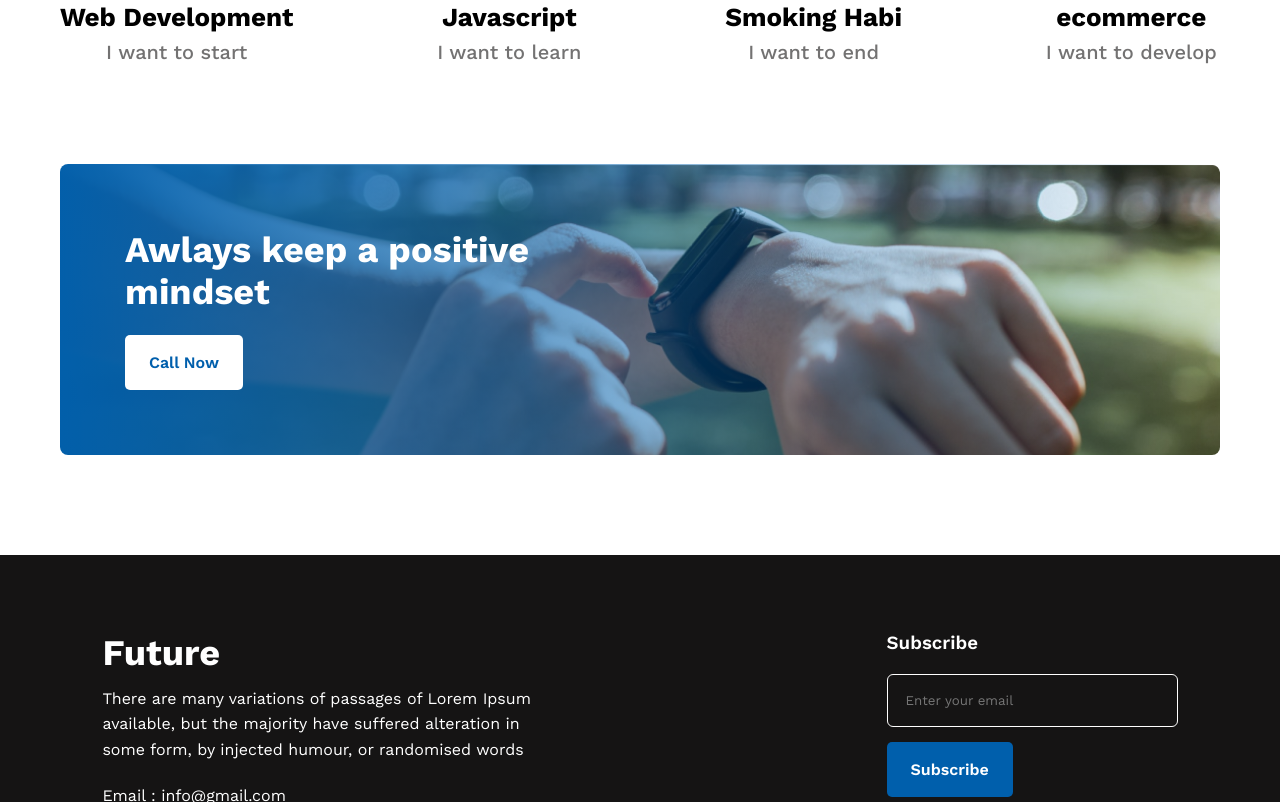
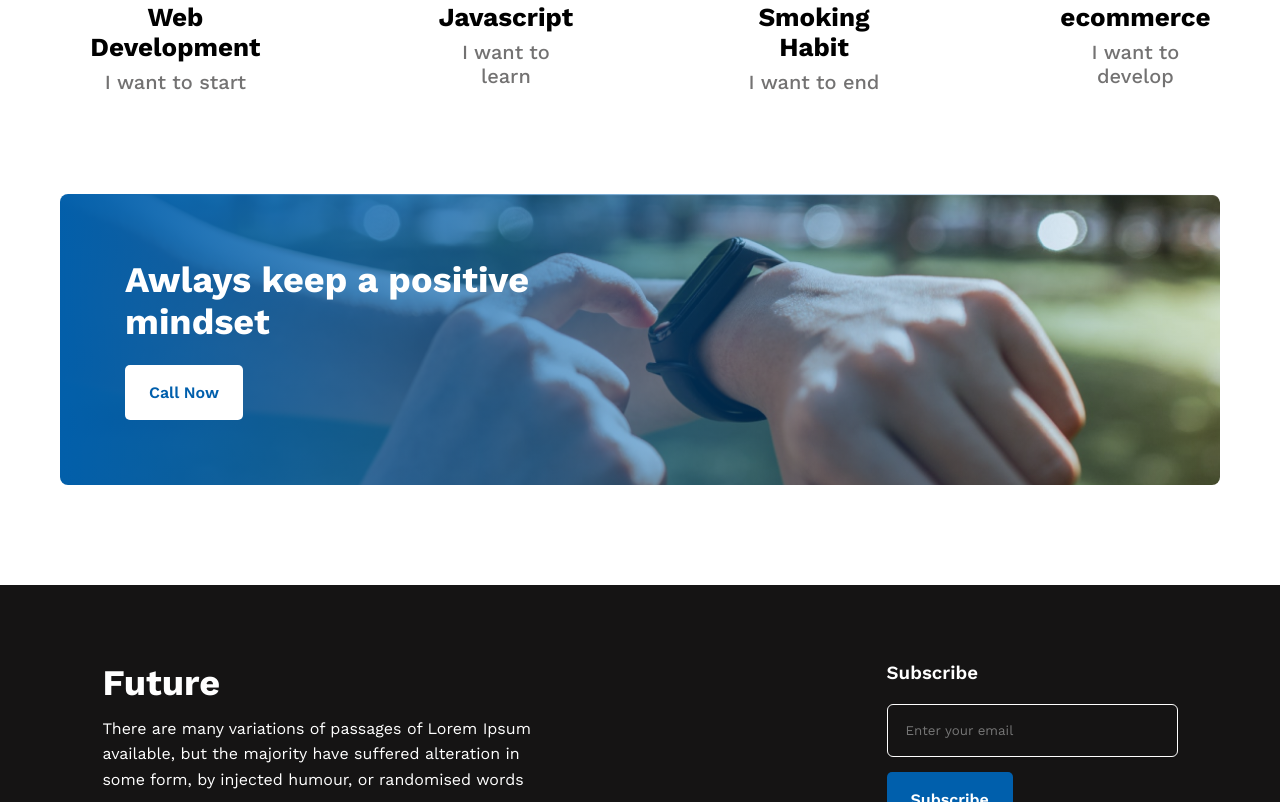
Before and after one commit to mahmudev/new-year-new-me, a plain HTML site: page index.html in a window 1280 px wide. Shown: the part 2545-3347 px from the top of the page. Drawn offline with nearby package versions, Linux system fonts and the light colour scheme.

Commit message:
Update index.html

```diff
--- a/index.html
+++ b/index.html
@@ -78,7 +78,7 @@
                 </div>
                 <div class="item">
                     <img src="images/icons/smoke.png" alt="Smoking">
-                    <h3>Smoking Habi</h3>
+                    <h3>Smoking Habit</h3>
                     <h4>I want to end</h4>
                 </div>
                 <div class="item">
```
